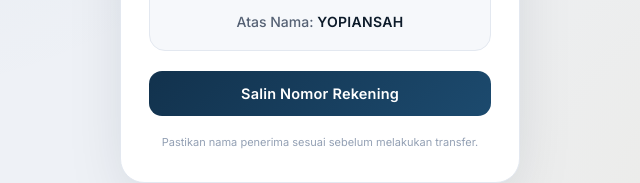
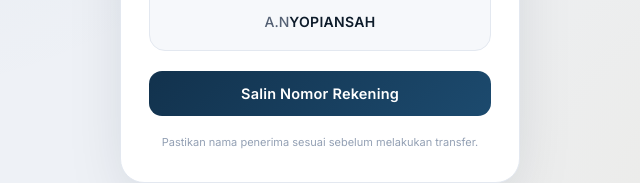
Before and after one commit to yoppiansyah/halaman_rekening, a plain HTML site: page index.html in a window 1280 px wide. Shown: the part 493-676 px from the top of the page, 320-960 px from the left. Drawn offline with Linux system fonts and the light colour scheme; no server answers.

Commit message:
Update index.html

```diff
--- a/index.html
+++ b/index.html
@@ -618,7 +618,7 @@
           <img class="bank-logo-img" src="https://upload.wikimedia.org/wikipedia/commons/a/ad/Bank_Mandiri_logo_2016.svg" alt="Bank Mandiri">
         </div>
         <div class="rekening-number" id="rekeningDisplay" onclick="copyRekening()">1130041862431</div>
-        <div class="rekening-owner">Atas Nama: <strong>YOPIANSAH</strong></div>
+        <div class="rekening-owner">A.N<strong>YOPIANSAH</strong></div>
       </div>
 
       <button class="btn-copy" id="btnCopy" onclick="copyRekening()">
```
